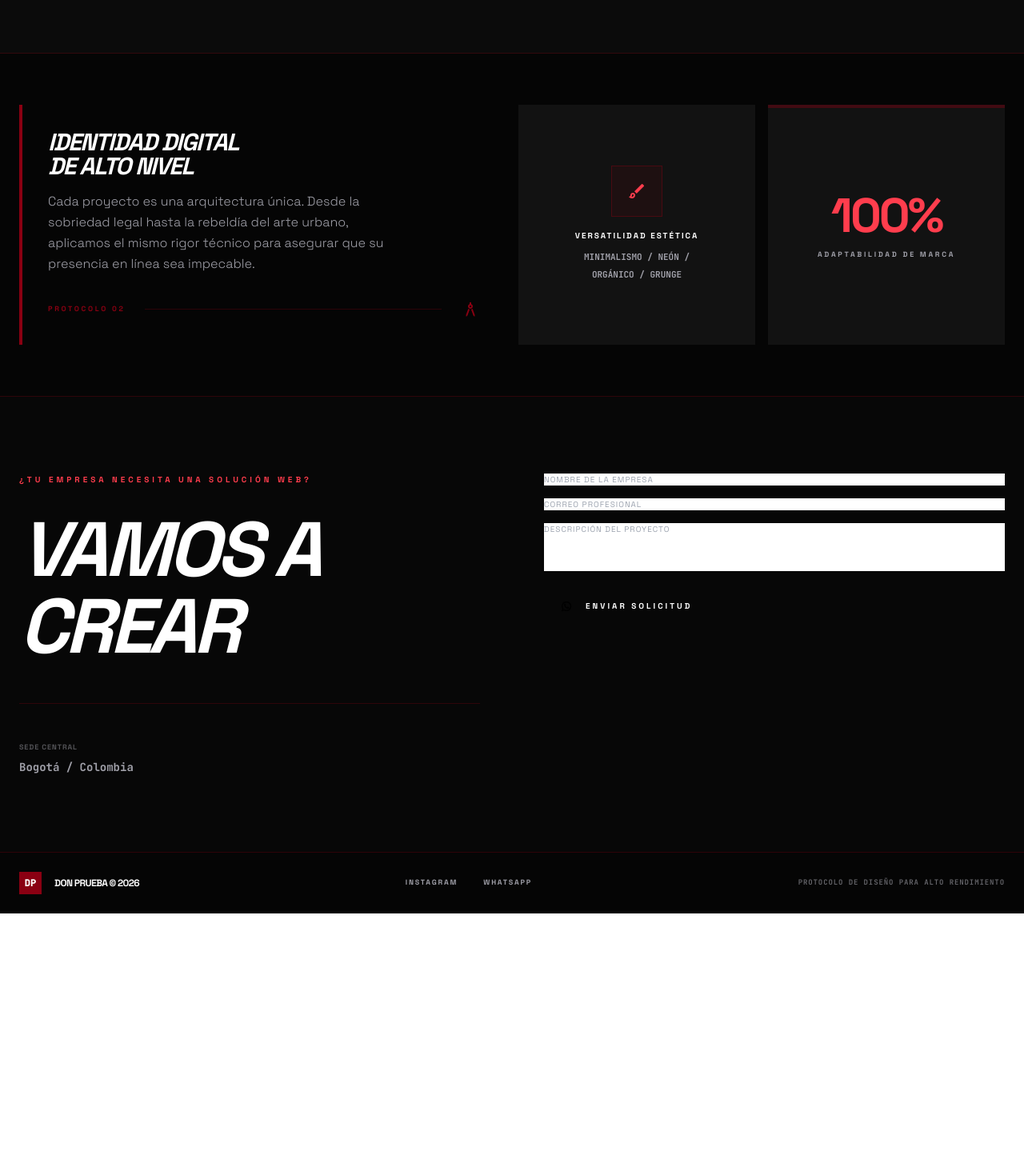
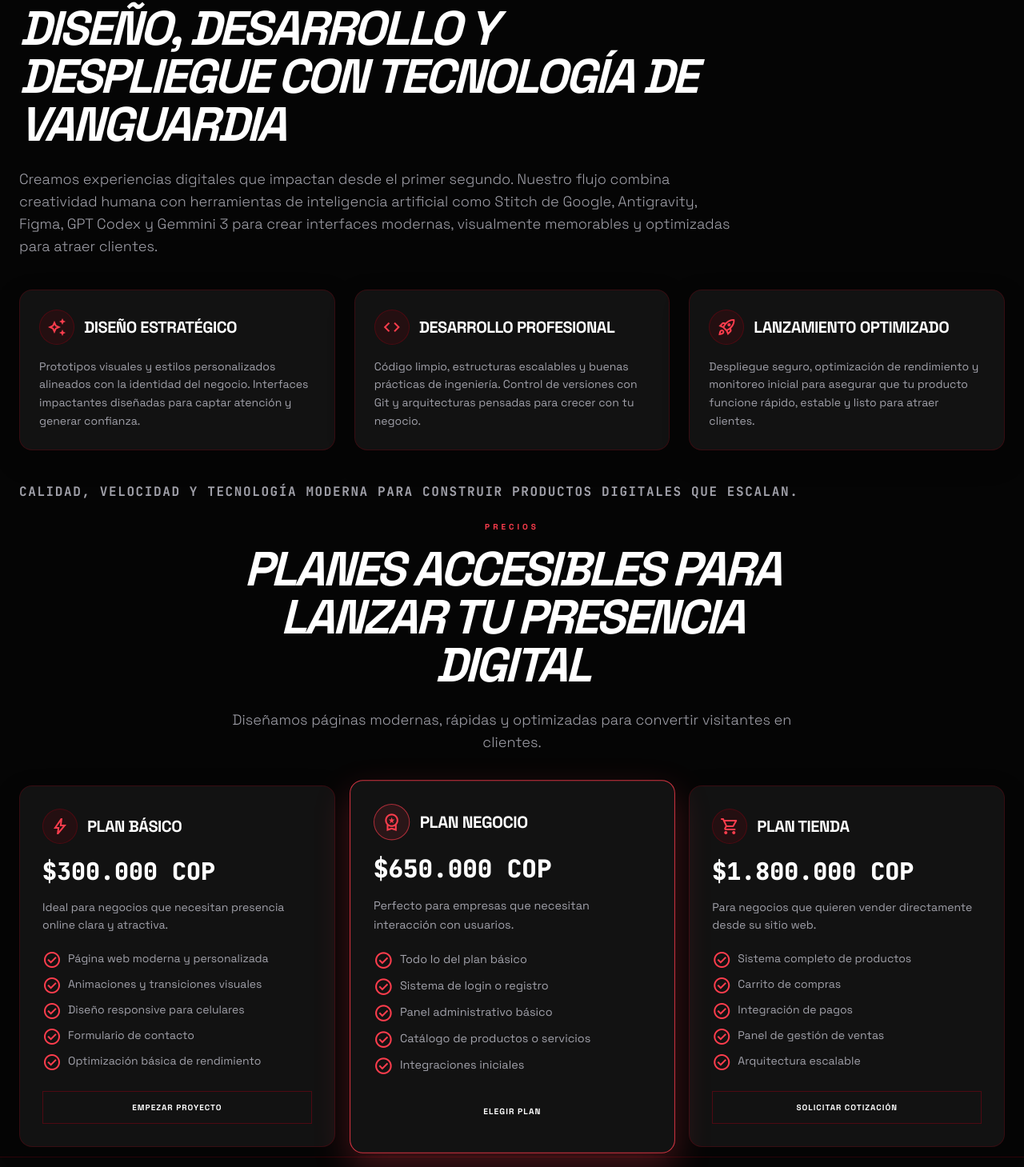
Before and after one commit to zahirbombap-hub/DP, a React (Create React App) app: page / in a window 1280 px wide. Shown: the part 1292-2751 px from the top of the page at 80% size. Before the commit the page ends 2434 px from the top, so only its background shows below. Built offline with nearby package versions, Linux system fonts and the light colour scheme.

Commit message:
Ajustes visuales en la pagina principal DP

```diff
--- a/src/components/tattos/CursorTattoo/App.jsx
+++ b/src/components/tattos/CursorTattoo/App.jsx
@@ -15,7 +15,7 @@ export default function App() {
     const colors = ["#ffffff", "#ff3d4d", "#00ffff", "#ffff00", "#00ff00", "#ff00ff"];
 
     useEffect(() => {
-        const mediaQuery = window.matchMedia('(min-width: 1024px)');
+        const mediaQuery = window.matchMedia('(min-width: 800px)');
         const handleResize = () => {
             setIsDesktop(mediaQuery.matches);
         };
@@ -153,7 +153,7 @@ export default function App() {
                         cursor: none !important;
                     }
                 }
-                @media (max-width: 1024px) {
+                @media (max-width: 800px) {
                     * {
                         cursor: auto !important;
                     }
--- a/src/components/welcome/Contact.jsx
+++ b/src/components/welcome/Contact.jsx
@@ -25,11 +25,11 @@ export function Contact() {
   };
 
   return (
-    <section className="py-24 px-6 border-t border-[#8a0012]/30 bg-[#121212]/20 reveal" id="contact-footer">
-      <div className="max-w-screen-xl mx-auto grid grid-cols-1 lg:grid-cols-2 gap-20">
+    <section className="py-3 sm:py-3 px-4 sm:px-6 border-t border-[#8a0012]/30 bg-[#121212]/20 reveal" id="contact-footer">
+      <div className="max-w-screen-xl mx-auto grid grid-cols-1 lg:grid-cols-2 gap-12 lg:gap-20">
         <div>
           <span className="text-[#ff3d4d] text-[10px] font-black tracking-[0.4em] uppercase mb-8 block font-['Space_Grotesk',sans-serif]">¿Tu empresa necesita una solución web?</span>
-          <h2 className="text-6xl md:text-8xl font-black uppercase tracking-tighter italic mb-12 leading-[0.85] text-white font-['Space_Grotesk',sans-serif]">
+          <h2 className="text-5xl sm:text-6xl md:text-8xl font-black uppercase tracking-tighter italic mb-12 leading-[0.85] text-white font-['Space_Grotesk',sans-serif]">
             VAMOS A <br /> CREAR
           </h2>
           <div className="grid grid-cols-1 sm:grid-cols-2 gap-8 mt-12 border-t border-[#8a0012]/30 pt-12">
--- a/src/components/welcome/Footer.jsx
+++ b/src/components/welcome/Footer.jsx
@@ -1,6 +1,6 @@
 export function Footer() {
   return (
-    <footer className="p-6 border-t border-[#8a0012]/30 bg-[#050505] reveal cinematic-load">
+    <footer className="p-4 sm:p-6 border-t border-[#8a0012]/30 bg-[#050505] reveal cinematic-load">
       <div className="max-w-screen-2xl mx-auto flex flex-col md:flex-row justify-between items-center gap-8">
         <div className="flex items-center gap-4">
           <div className="size-7 bg-[#8a0012] text-white font-['JetBrains_Mono',monospace] font-extrabold text-xs flex items-center justify-center dp-logo-mark">DP</div>
--- a/src/components/welcome/Header.jsx
+++ b/src/components/welcome/Header.jsx
@@ -4,24 +4,25 @@ export function Header() {
   const [open, setOpen] = useState(false);
 
   return (
-    <header className="fixed top-0 left-0 w-full z-50 px-6 py-4 border-b border-[#8a0012]/30 bg-[#050505]/90 backdrop-blur-xl cinematic-load">
+    <header className="fixed top-0 left-0 w-full z-50 px-4 sm:px-6 py-3 sm:py-4 border-b border-[#8a0012]/30 bg-[#050505]/90 backdrop-blur-xl cinematic-load">
       <div className="max-w-screen-2xl mx-auto flex items-center justify-between">
         <a aria-label="Don Prueba Inicio" className="flex items-center gap-4 group" href="/" onClick={() => window.location.reload()}>
           <div className="relative flex items-center justify-center size-9 bg-[#8a0012] text-white font-['JetBrains_Mono',monospace] font-extrabold text-lg dp-logo-mark transition-transform group-hover:bg-[#ff3d4d] group-hover:skew-x-[-10deg]">
             DP
           </div>
-          <span className="font-['JetBrains_Mono',monospace] text-lg font-extrabold tracking-tighter uppercase hidden sm:block text-white">
+          <span className="font-['JetBrains_Mono',monospace] text-lg font-extrabold tracking-tighter uppercase text-white">
             Don <span className="text-[#ff3d4d]">Prueba</span>
           </span>
         </a>
-        <nav aria-label="Navegación Principal" className="hidden lg:flex items-center gap-8">
+        <nav aria-label="Navegación Principal" className="flex items-center gap-8 max-[750px]:hidden">
           <a className="nav-link text-[10px] font-bold transition-colors uppercase tracking-[0.2em] text-[#a1a1aa]" href="#cases-section">Páginas</a>
           <a className="nav-link text-[10px] font-bold transition-colors uppercase tracking-[0.2em] text-[#a1a1aa]" href="#how-it-works">Proceso</a>
+          <a className="nav-link text-[10px] font-bold transition-colors uppercase tracking-[0.2em] text-[#a1a1aa]" href="#pricing-section">Precios</a>
           <a className="nav-link text-[10px] font-bold transition-colors uppercase tracking-[0.2em] text-[#a1a1aa]" href="#contact-footer">Contacto</a>
         </nav>
-        <div className="flex items-center gap-6">
-          {/* Mobile menu button - visible on screens < 1024px */}
-          <div className="lg:hidden relative">
+        <div className="flex items-center gap-3 sm:gap-6">
+          {/* Mobile menu button - visible on screens < 800 */}
+          <div className="hidden max-[750px]:block relative">
             <button
               aria-label={open ? "Cerrar menú" : "Abrir menú"}
               aria-expanded={open}
@@ -41,9 +42,10 @@ export function Header() {
               aria-hidden={!open}
             >
               <nav className="flex flex-col text-sm">
-                <a href="#cases-section" title="Ir a Páginas" className="px-4 py-3 hover:bg-white/3">Páginas</a>
-                <a href="#how-it-works" title="Ir a Proceso" className="px-4 py-3 hover:bg-white/3">Proceso</a>
-                <a href="#contact-footer" title="Ir a Contáctanos" className="px-4 py-3 hover:bg-white/3">Contáctanos</a>
+                <a href="#cases-section" title="Ir a Páginas" className="px-4 py-3 hover:bg-white/3" onClick={() => setOpen(false)}>Páginas</a>
+                <a href="#how-it-works" title="Ir a Proceso" className="px-4 py-3 hover:bg-white/3" onClick={() => setOpen(false)}>Proceso</a>
+                <a href="#pricing-section" title="Ir a Precios" className="px-4 py-3 hover:bg-white/3" onClick={() => setOpen(false)}>Precios</a>
+                <a href="#contact-footer" title="Ir a Contáctanos" className="px-4 py-3 hover:bg-white/3" onClick={() => setOpen(false)}>Contáctanos</a>
               </nav>
             </div>
           </div>
@@ -60,7 +62,7 @@ export function Header() {
             }}
             aria-label="Ir al formulario de contacto"
             title="Ir al formulario de contacto"
-            className="cta-button text-white px-5 py-2 text-[10px] font-black uppercase tracking-widest active:scale-95"
+            className="cta-button text-white px-3 sm:px-5 py-2 text-[9px] sm:text-[10px] font-black uppercase tracking-widest active:scale-95"
           >
             Iniciar Proyecto
           </button>
--- a/src/components/welcome/Hero.jsx
+++ b/src/components/welcome/Hero.jsx
@@ -1,6 +1,6 @@
 export function Hero() {
   return (
-    <section className="relative min-h-[80vh] flex flex-col items-center justify-center px-6 overflow-hidden">
+    <section className="relative min-h-[70vh] sm:min-h-[80vh] flex flex-col items-center justify-center px-4 sm:px-6 overflow-hidden">
       <style>{`
         @keyframes welcome-fade {
           0%, 20% { opacity: 1; }
--- a/src/components/welcome/HowItWorks.jsx
+++ b/src/components/welcome/HowItWorks.jsx
@@ -1,32 +1,58 @@
 export function HowItWorks() {
   return (
-    <section className="py-16 px-6 max-w-screen-2xl mx-auto reveal" id="how-it-works">
-      <div className="grid grid-cols-1 md:grid-cols-4 gap-4">
-        <div className="md:col-span-2 glass-panel p-8 flex flex-col justify-between group transition-all border-l-4 border-l-[#8a0012]">
-          <div>
-            <h3 className="text-3xl font-black tracking-tighter italic uppercase mb-4 leading-none text-white font-['Space_Grotesk',sans-serif]">Identidad Digital <br /> de Alto Nivel</h3>
-            <p className="text-[#a1a1aa] font-light leading-relaxed text-base max-w-md font-['Space_Grotesk',sans-serif]">Cada proyecto es una arquitectura única. Desde la sobriedad legal hasta la rebeldía del arte urbano, aplicamos el mismo rigor técnico para asegurar que su presencia en línea sea impecable.</p>
+    <section className="py-3 sm:py-3 px-4 sm:px-6 max-w-screen-2xl mx-auto reveal" id="how-it-works">
+      <div className="max-w-4xl">
+        <span className="text-[#ff3d4d] text-[10px] font-black tracking-[0.4em] uppercase mb-4 block font-['Space_Grotesk',sans-serif]">
+          Procesos
+        </span>
+        <h2 className="text-4xl sm:text-5xl md:text-6xl font-black uppercase tracking-tighter italic leading-[0.9] text-white font-['Space_Grotesk',sans-serif]">
+          Diseño, desarrollo y despliegue con tecnología de vanguardia
+        </h2>
+        <p className="mt-6 text-[#a1a1aa] text-base sm:text-lg font-light leading-relaxed font-['Space_Grotesk',sans-serif]">
+          Creamos experiencias digitales que impactan desde el primer segundo. Nuestro flujo combina creatividad humana con
+          herramientas de inteligencia artificial como Stitch de Google, Antigravity, Figma, GPT Codex y Gemmini 3 para crear
+          interfaces modernas, visualmente memorables y optimizadas para atraer clientes.
+        </p>
+      </div>
+
+      <div className="mt-10 grid gap-6 md:grid-cols-3">
+        {[
+          {
+            title: "Diseño estratégico",
+            text: "Prototipos visuales y estilos personalizados alineados con la identidad del negocio. Interfaces impactantes diseñadas para captar atención y generar confianza.",
+            icon: "auto_awesome"
+          },
+          {
+            title: "Desarrollo profesional",
+            text: "Código limpio, estructuras escalables y buenas prácticas de ingeniería. Control de versiones con Git y arquitecturas pensadas para crecer con tu negocio.",
+            icon: "code"
+          },
+          {
+            title: "Lanzamiento optimizado",
+            text: "Despliegue seguro, optimización de rendimiento y monitoreo inicial para asegurar que tu producto funcione rápido, estable y listo para atraer clientes.",
+            icon: "rocket_launch"
+          }
+        ].map((step, index) => (
+          <div
+            key={index}
+            className="reveal rounded-2xl border border-[#8a0012]/30 bg-[#121212] p-6 shadow-[0_12px_32px_rgba(0,0,0,0.25)] transition-all duration-300 hover:-translate-y-1 hover:border-[#ff3d4d]/60 hover:shadow-[0_18px_40px_rgba(255,61,77,0.2)]"
+          >
+            <div className="flex items-center gap-3 mb-4">
+              <div className="size-11 rounded-full bg-[#8a0012]/15 border border-[#8a0012]/40 flex items-center justify-center">
+                <span className="material-symbols-outlined text-[#ff3d4d] text-xl">{step.icon}</span>
+              </div>
+              <h3 className="text-xl font-black uppercase tracking-tight text-white font-['Space_Grotesk',sans-serif]">
+                {step.title}
+              </h3>
+            </div>
+            <p className="text-[#a1a1aa] text-sm leading-relaxed font-['Space_Grotesk',sans-serif]">{step.text}</p>
           </div>
-          <div className="flex items-center gap-6 text-[#8a0012] font-black pt-8">
-            <span className="text-[9px] uppercase tracking-[0.3em] font-['Space_Grotesk',sans-serif]">Protocolo 02</span>
-            <div className="h-[1px] flex-1 bg-[#8a0012]/30"></div>
-            <span className="material-symbols-outlined text-sm">architecture</span>
-          </div>
-        </div>
-        <div className="md:col-span-1 glass-panel p-6 flex flex-col items-center justify-center gap-4 text-center group hover:border-[#ff3d4d] transition-all bg-[#121212]">
-          <div className="size-16 bg-[#8a0012]/10 flex items-center justify-center border border-[#8a0012]/40 group-hover:rotate-45 transition-transform duration-500">
-            <span className="material-symbols-outlined text-[#ff3d4d] text-3xl">brush</span>
-          </div>
-          <div>
-            <h4 className="font-black uppercase tracking-[0.2em] text-[10px] mb-2 text-white font-['Space_Grotesk',sans-serif]">Versatilidad Estética</h4>
-            <p className="font-['JetBrains_Mono',monospace] text-[11px] text-[#a1a1aa] uppercase leading-loose">Minimalismo / Neón / <br /> Orgánico / Grunge</p>
-          </div>
-        </div>
-        <div className="md:col-span-1 glass-panel p-6 flex flex-col items-center justify-center text-center border-t-4 border-t-[#8a0012]/40 bg-[#121212]">
-          <span className="text-6xl font-black text-[#ff3d4d] tracking-tighter leading-none font-['Space_Grotesk',sans-serif]">100%</span>
-          <p className="text-[9px] uppercase tracking-[0.3em] font-black mt-3 text-[#a1a1aa] font-['Space_Grotesk',sans-serif]">Adaptabilidad de Marca</p>
-        </div>
+        ))}
       </div>
+
+      <p className="mt-10 text-[#a1a1aa] text-sm sm:text-base font-['JetBrains_Mono',monospace] uppercase tracking-widest">
+        Calidad, velocidad y tecnología moderna para construir productos digitales que escalan.
+      </p>
     </section>
   );
 }
--- /dev/null
+++ b/src/components/welcome/PricingSection.jsx
@@ -0,0 +1,114 @@
+export function PricingSection() {
+  const plans = [
+    {
+      name: "Básico",
+      price: "$300.000 COP",
+      description: "Ideal para negocios que necesitan presencia online clara y atractiva.",
+      features: [
+        "Página web moderna y personalizada",
+        "Animaciones y transiciones visuales",
+        "Diseño responsive para celulares",
+        "Formulario de contacto",
+        "Optimización básica de rendimiento"
+      ],
+      cta: "Empezar proyecto",
+      icon: "bolt",
+      highlight: false
+    },
+    {
+      name: "Negocio",
+      price: "$650.000 COP",
+      description: "Perfecto para empresas que necesitan interacción con usuarios.",
+      features: [
+        "Todo lo del plan básico",
+        "Sistema de login o registro",
+        "Panel administrativo básico",
+        "Catálogo de productos o servicios",
+        "Integraciones iniciales"
+      ],
+      cta: "Elegir plan",
+      icon: "workspace_premium",
+      highlight: true
+    },
+    {
+      name: "Tienda",
+      price: "$1.800.000 COP",
+      description: "Para negocios que quieren vender directamente desde su sitio web.",
+      features: [
+        "Sistema completo de productos",
+        "Carrito de compras",
+        "Integración de pagos",
+        "Panel de gestión de ventas",
+        "Arquitectura escalable"
+      ],
+      cta: "Solicitar cotización",
+      icon: "shopping_cart",
+      highlight: false
+    }
+  ];
+
+  return (
+    <section className="py-3 sm:py-3 px-4 sm:px-6 max-w-screen-2xl mx-auto reveal" id="pricing-section">
+      <div className="max-w-3xl mx-auto text-center">
+        <span className="text-[#ff3d4d] text-[10px] font-black tracking-[0.4em] uppercase mb-4 block font-['Space_Grotesk',sans-serif]">
+          Precios
+        </span>
+        <h2 className="text-4xl sm:text-5xl md:text-6xl font-black uppercase tracking-tighter italic leading-[0.9] text-white font-['Space_Grotesk',sans-serif]">
+          Planes accesibles para lanzar tu presencia digital
+        </h2>
+        <p className="mt-6 text-[#a1a1aa] text-base sm:text-lg font-light leading-relaxed font-['Space_Grotesk',sans-serif]">
+          Diseñamos páginas modernas, rápidas y optimizadas para convertir visitantes en clientes.
+        </p>
+      </div>
+
+      <div className="mt-10 grid gap-6 lg:grid-cols-3">
+        {plans.map((plan) => (
+          <div
+            key={plan.name}
+            className={`reveal rounded-2xl border bg-[#121212] p-6 sm:p-7 shadow-[0_12px_32px_rgba(0,0,0,0.25)] transition-all duration-300 hover:-translate-y-1 ${
+              plan.highlight
+                ? "border-[#ff3d4d]/80 shadow-[0_18px_42px_rgba(255,61,77,0.25)] md:scale-[1.03]"
+                : "border-[#8a0012]/30 hover:border-[#ff3d4d]/60"
+            }`}
+          >
+            <div className="flex items-center gap-3 mb-4">
+              <div className={`size-11 rounded-full border flex items-center justify-center ${
+                plan.highlight ? "border-[#ff3d4d]/60 bg-[#ff3d4d]/10" : "border-[#8a0012]/40 bg-[#8a0012]/15"
+              }`}>
+                <span className="material-symbols-outlined text-[#ff3d4d] text-xl">{plan.icon}</span>
+              </div>
+              <h3 className="text-xl font-black uppercase tracking-tight text-white font-['Space_Grotesk',sans-serif]">
+                Plan {plan.name}
+              </h3>
+            </div>
+
+            <div className="flex items-baseline gap-2">
+              <span className="text-3xl font-black text-white font-['JetBrains_Mono',monospace]">{plan.price}</span>
+            </div>
+            <p className="mt-4 text-[#a1a1aa] text-sm leading-relaxed font-['Space_Grotesk',sans-serif]">{plan.description}</p>
+
+            <ul className="mt-5 space-y-2 text-sm text-[#a1a1aa] font-['Space_Grotesk',sans-serif]">
+              {plan.features.map((feature) => (
+                <li key={feature} className="flex items-start gap-2">
+                  <span className="material-symbols-outlined text-[#ff3d4d] text-base">check_circle</span>
+                  <span>{feature}</span>
+                </li>
+              ))}
+            </ul>
+
+            <button
+              className={`mt-6 w-full py-3 text-[10px] font-black uppercase tracking-widest transition-all ${
+                plan.highlight
+                  ? "cta-button text-white"
+                  : "border border-[#8a0012]/50 text-white hover:border-[#ff3d4d]"
+              }`}
+              type="button"
+            >
+              {plan.cta}
+            </button>
+          </div>
+        ))}
+      </div>
+    </section>
+  );
+}
--- a/src/components/welcome/welcome.jsx
+++ b/src/components/welcome/welcome.jsx
@@ -3,6 +3,7 @@ import { Header } from "./Header.jsx";
 import { Hero } from "./Hero.jsx";
 import { Cases } from "./Cases.jsx";
 import { HowItWorks } from "./HowItWorks.jsx";
+import { PricingSection } from "./PricingSection.jsx";
 import { Contact } from "./Contact.jsx";
 import { Footer } from "./Footer.jsx";
 // landing.css moved to global import in src/index.js
@@ -45,6 +46,7 @@ export function Welcome() {
         <Hero />
         <Cases />
         <HowItWorks />
+        <PricingSection />
         <Contact />
       </main>
       <Footer />
```
Also changed, not shown: src/components/welcome/Cases.jsx (+4 -4 lines), 2 other files (tests, documents, lock files or other folders).
